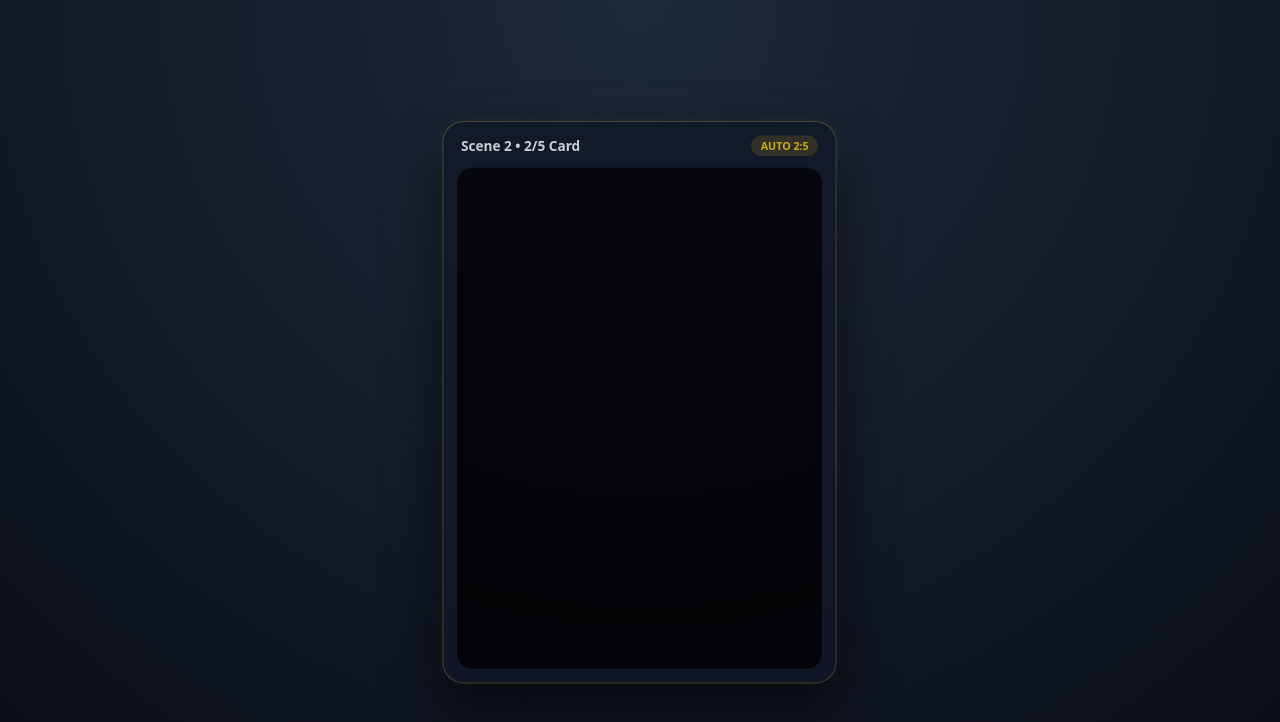
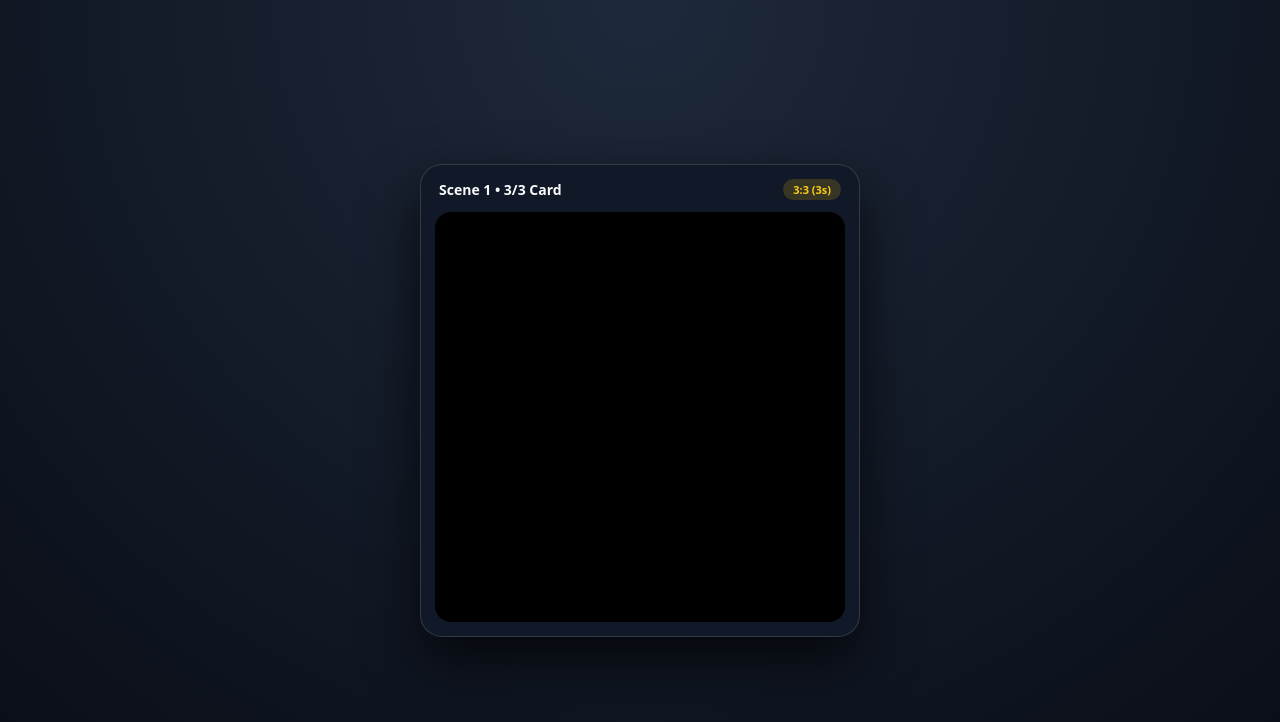
Before and after one commit to surveyor-saroar/Embed-Video, a plain HTML site: page index.html in a window 1280 px wide. Drawn offline with Linux system fonts and the light colour scheme.

Commit message:
Update index.html

```diff
--- a/index.html
+++ b/index.html
@@ -3,7 +3,7 @@
 <head>
   <meta charset="UTF-8" />
   <meta name="viewport" content="width=device-width, initial-scale=1.0" />
-  <title>Auto 2-Scene Reel Card (3:3 -> 2:5)</title>
+  <title>Auto 2-Scene Reel Card (3:3 -> 5:2)</title>
   <style>
     * {
       box-sizing: border-box;
@@ -33,8 +33,9 @@
       transition: max-width 0.45s ease, box-shadow 0.35s ease, border-color 0.35s ease;
     }
 
-    .reel-card.mode-2x5 {
-      max-width: 340px;
+    /* দ্বিতীয় সিন: চওড়া 5:2 কার্ড */
+    .reel-card.mode-5x2 {
+      max-width: 720px;
       border-color: rgba(250, 204, 21, 0.45);
       box-shadow: 0 28px 65px rgba(0, 0, 0, 0.8), 0 0 28px rgba(250, 204, 21, 0.2);
     }
@@ -47,11 +48,11 @@
     @keyframes popUpReveal {
       0% {
         opacity: 0;
-        transform: scale(0.72) translateY(26px);
+        transform: scale(0.75) translateY(24px);
       }
       70% {
         opacity: 1;
-        transform: scale(1.04) translateY(-4px);
+        transform: scale(1.03) translateY(-4px);
       }
       100% {
         opacity: 1;
@@ -79,7 +80,7 @@
       user-select: none;
     }
 
-    /* ভিডিও ফ্রেম: শুরুতে 3/3, অটো-সুইচে 2/5 */
+    /* ভিডিও ফ্রেম: প্রথম ৩ সেকেন্ড 3/3, এরপর 5/2 */
     .video-frame {
       position: relative;
       width: 100%;
@@ -93,8 +94,8 @@
       transition: aspect-ratio 0.45s ease;
     }
 
-    .video-frame.ratio-2x5 {
-      aspect-ratio: 2 / 5;
+    .video-frame.ratio-5x2 {
+      aspect-ratio: 5 / 2;
     }
 
     .video-frame .fb-post,
@@ -116,13 +117,13 @@
   <div class="reel-card" id="reelCard">
     <div class="card-header">
       <span id="sceneTitle">Scene 1 • 3/3 Card</span>
-      <span class="status-pill" id="statusPill">AUTO 3:3</span>
+      <span class="status-pill" id="statusPill">3:3 (3s)</span>
     </div>
 
     <div class="video-frame" id="videoFrame">
       <div class="fb-post"
            data-href="https://www.facebook.com/reel/1443055264646735"
-           data-width="400"
+           data-width="500"
            data-show-text="false"
            data-autoplay="true">
       </div>
@@ -135,83 +136,11 @@
     const videoFrame = document.getElementById("videoFrame");
     const statusPill = document.getElementById("statusPill");
 
-    // সময় সেটিংস (মিলিসেকেন্ডে)
-    const SCENE_1_DURATION = 5000; // ৫ সেকেন্ড পর Scene 2 (2/5)-এ যাবে
-    const LOOP_BACK = false;        // true করলে আবার 3/3-এ ফিরে লুপ হবে
+    // প্রথম সিন ঠিক ৩ সেকেন্ড (৩০০০ মিলিসেকেন্ড), এরপর বাকি পুরো সময় দ্বিতীয় সিন
+    const SCENE_1_DURATION = 3000;
 
     let audioCtx = null;
 
     function initAudio() {
       try {
         if (!audioCtx) {
-          const AudioContextClass = window.AudioContext || window.webkitAudioContext;
-          audioCtx = new AudioContextClass();
-        }
-        if (audioCtx.state === "suspended") {
-          audioCtx.resume();
-        }
-      } catch (_) {}
-    }
-
-    function playPopSound() {
-      initAudio();
-      if (!audioCtx || audioCtx.state !== "running") return;
-
-      try {
-        const now = audioCtx.currentTime;
-        const osc = audioCtx.createOscillator();
-        const gain = audioCtx.createGain();
-
-        osc.type = "sine";
-        osc.frequency.setValueAtTime(280, now);
-        osc.frequency.exponentialRampToValueAtTime(640, now + 0.14);
-
-        gain.gain.setValueAtTime(0.001, now);
-        gain.gain.linearRampToValueAtTime(0.14, now + 0.02);
-        gain.gain.exponentialRampToValueAtTime(0.001, now + 0.18);
-
-        osc.connect(gain);
-        gain.connect(audioCtx.destination);
-        osc.start(now);
-        osc.stop(now + 0.19);
-      } catch (_) {}
-    }
-
-    function triggerPopAnimation() {
-      reelCard.classList.remove("pop-transition");
-      void reelCard.offsetWidth;
-      reelCard.classList.add("pop-transition");
-      playPopSound();
-    }
-
-    function applyScene(sceneNumber) {
-      if (sceneNumber === 2) {
-        reelCard.classList.add("mode-2x5");
-        videoFrame.classList.add("ratio-2x5");
-        sceneTitle.textContent = "Scene 2 • 2/5 Card";
-        statusPill.textContent = "AUTO 2:5";
-      } else {
-        reelCard.classList.remove("mode-2x5");
-        videoFrame.classList.remove("ratio-2x5");
-        sceneTitle.textContent = "Scene 1 • 3/3 Card";
-        statusPill.textContent = "AUTO 3:3";
-      }
-      triggerPopAnimation();
-    }
-
-    window.addEventListener("load", () => {
-      initAudio();
-
-      setTimeout(() => {
-        applyScene(2);
-
-        if (LOOP_BACK) {
-          setTimeout(() => {
-            applyScene(1);
-          }, SCENE_1_DURATION);
-        }
-      }, SCENE_1_DURATION);
-    });
-  </script>
-</body>
-</html>
```
